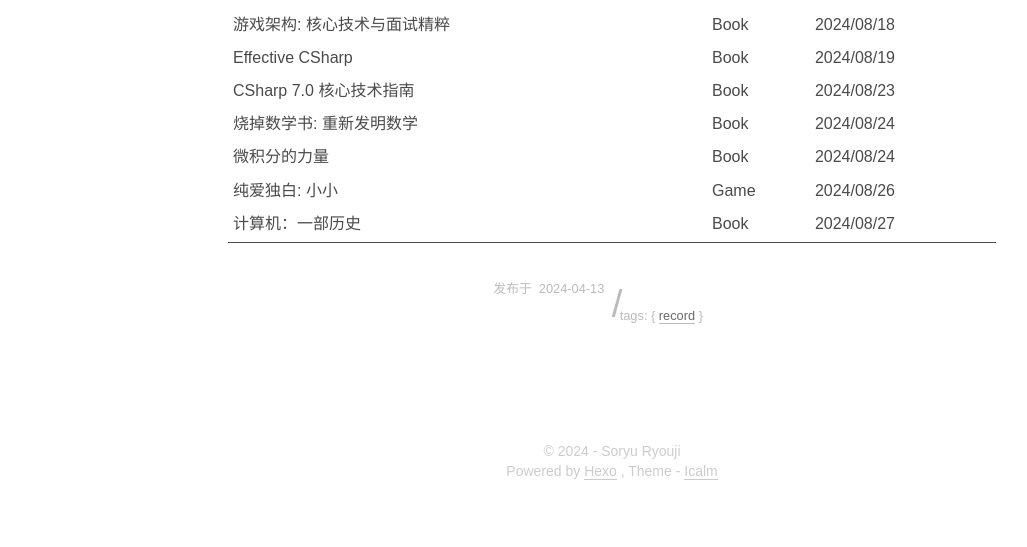
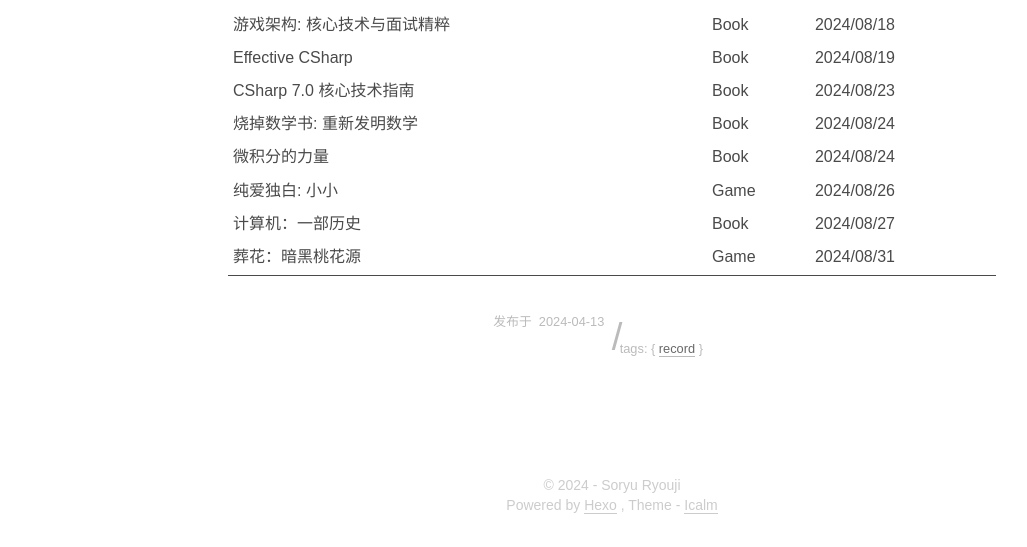
Before and after one commit to soryu-ryouji/soryu-ryouji.github.io, a plain HTML site: page 2024/04/13/bvg-list/index.html in a window 1280 px wide. Shown: the part 811-1358 px from the top of the page, without its empty margins (148-1175 px from the left). Before the commit the page ends 1324 px from the top, so only its background shows below. Drawn offline with Linux system fonts and the light colour scheme; a small style sheet from the web is missing.

Commit message:
Site updated: 2024-08-31 12:08:57

```diff
--- a/2024/04/13/bvg-list/index.html
+++ b/2024/04/13/bvg-list/index.html
@@ -208,6 +208,11 @@
 <td align="left">Book</td>
 <td align="left">2024&#x2F;08&#x2F;27</td>
 </tr>
+<tr>
+<td align="left">葬花：暗黑桃花源</td>
+<td align="left">Game</td>
+<td align="left">2024&#x2F;08&#x2F;31</td>
+</tr>
 </tbody></table>
 
 
```
Also changed, not shown: categories/life/index.html (+5 -0 lines), index.html (+5 -0 lines), search.xml (+1 -1 lines), tags/index.html (+2 -2 lines), tags/record/index.html (+5 -0 lines).
